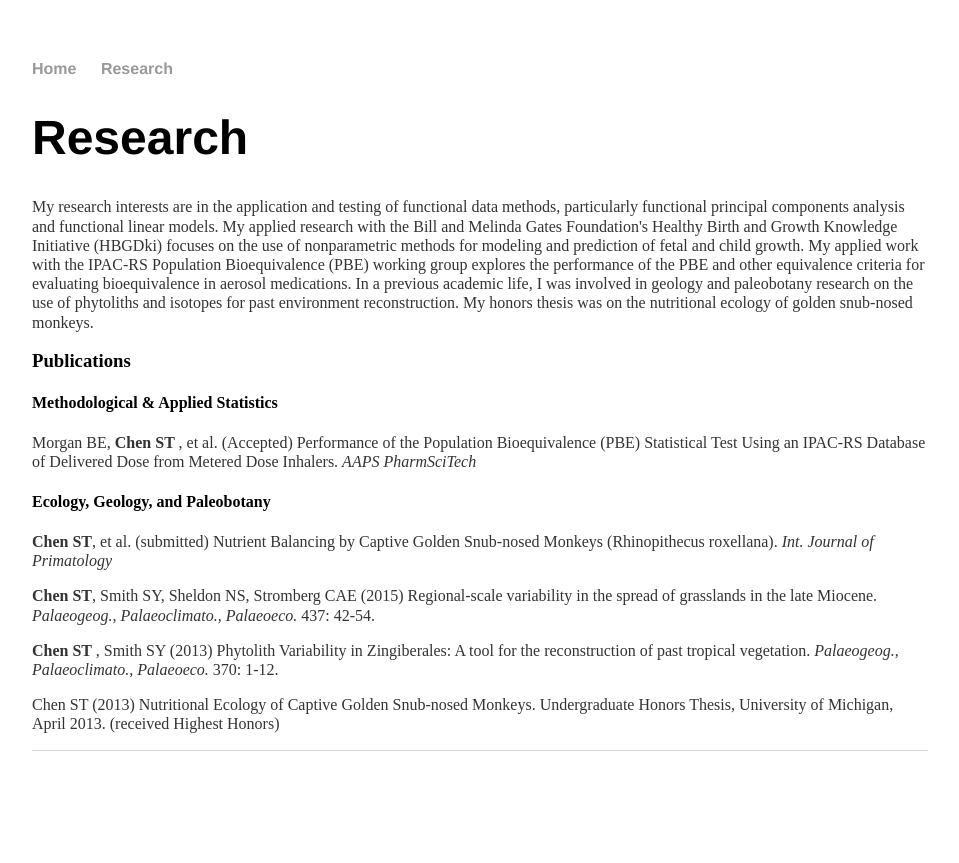
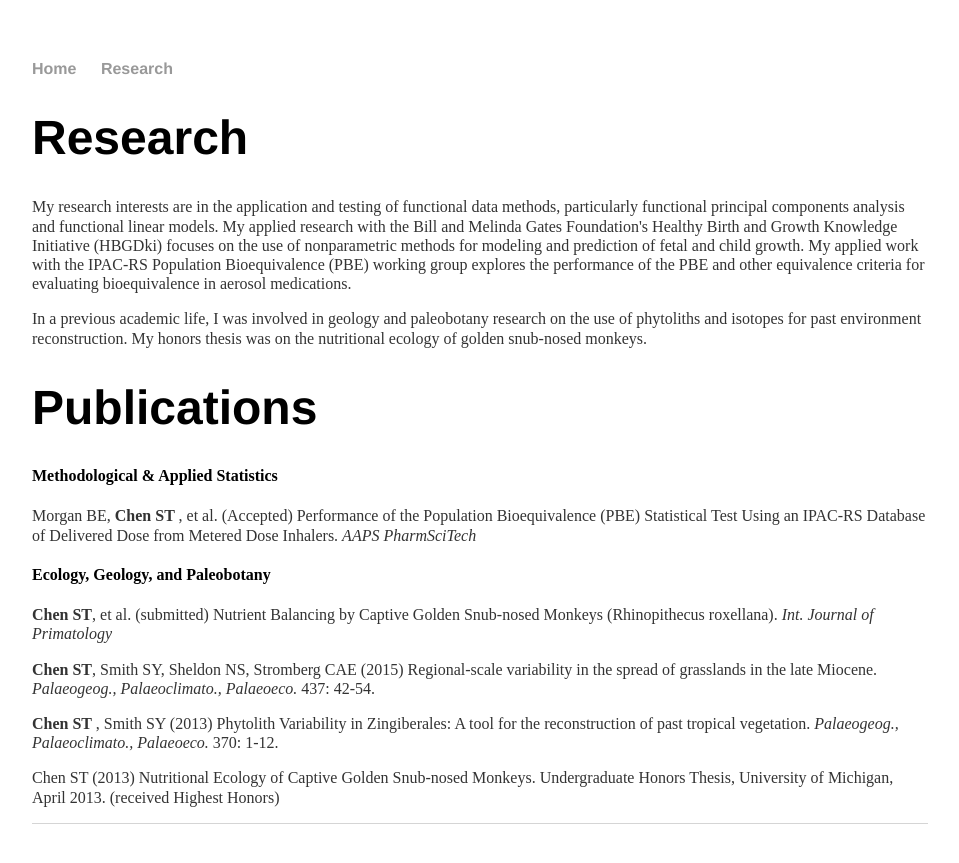
Before and after one commit to stchen3/stchen3.github.io, a Jekyll site: the page built from research/index.html, in a window 1280 px wide. Shown: the top 863 px of the page, without its empty margins (160-1119 px from the left). Built offline with Jekyll 4.4.1, drawn with Linux system fonts in a browser that asks for light colours.

```diff
--- a/research/index.html
+++ b/research/index.html
@@ -10,12 +10,12 @@ title: Research
 	My applied research with the Bill and Melinda Gates Foundation's Healthy Birth and Growth Knowledge Initiative (HBGDki)
 	focuses on the use of nonparametric methods for modeling and prediction of fetal and child growth.
 	My applied work with the IPAC-RS Population Bioequivalence (PBE) working group explores the performance of
-	the PBE and other equivalence criteria for evaluating bioequivalence in aerosol medications.
-	In a previous academic life, I was involved in geology and paleobotany research on the use of phytoliths and isotopes
+	the PBE and other equivalence criteria for evaluating bioequivalence in aerosol medications. </p>
+	<p> In a previous academic life, I was involved in geology and paleobotany research on the use of phytoliths and isotopes
 	for past environment reconstruction. My honors thesis was on the nutritional ecology of golden snub-nosed monkeys.
 	</p>
 
-	<h3> Publications </h3>
+	<h1> Publications </h1>
 	<h4> Methodological & Applied Statistics </h4>
 	<p> Morgan BE, <b> Chen ST </b>, et al. (Accepted)
 	Performance of the Population Bioequivalence (PBE) Statistical Test Using an IPAC-RS Database of Delivered Dose from Metered Dose Inhalers.
```
